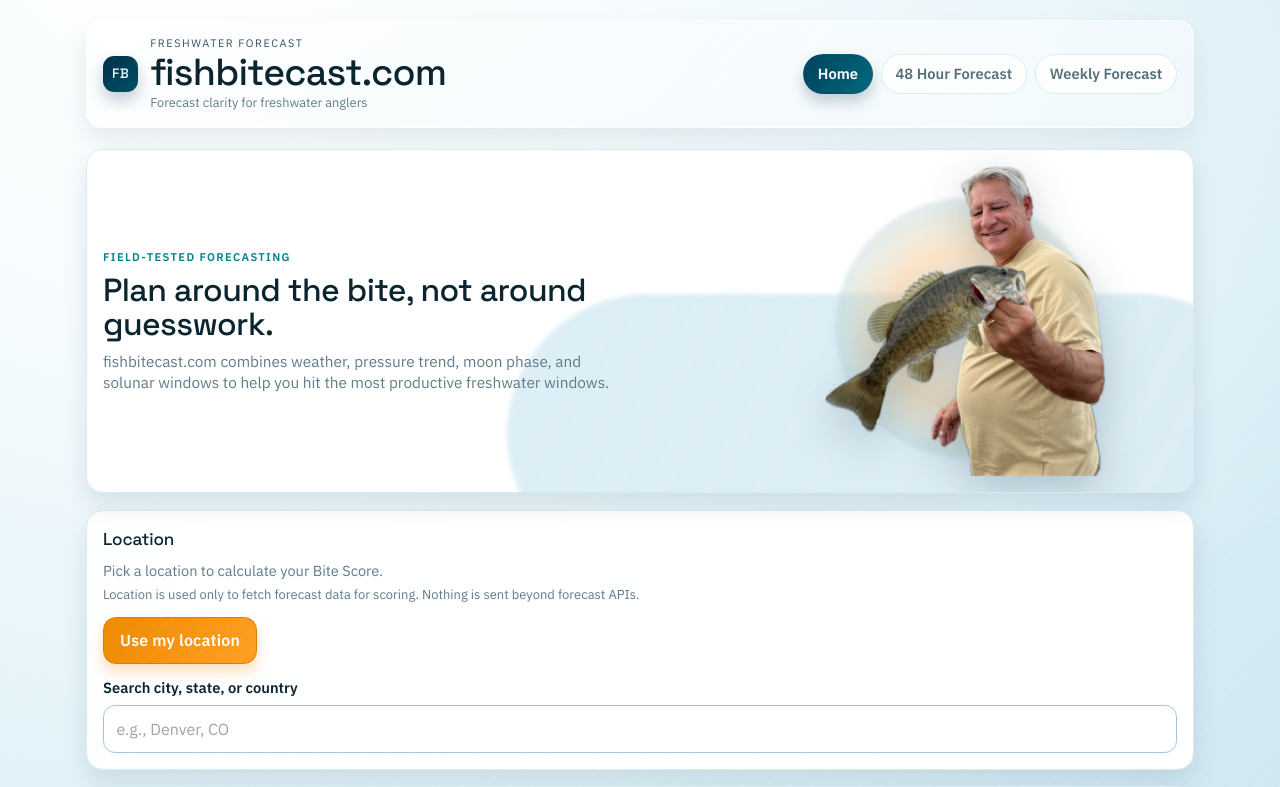
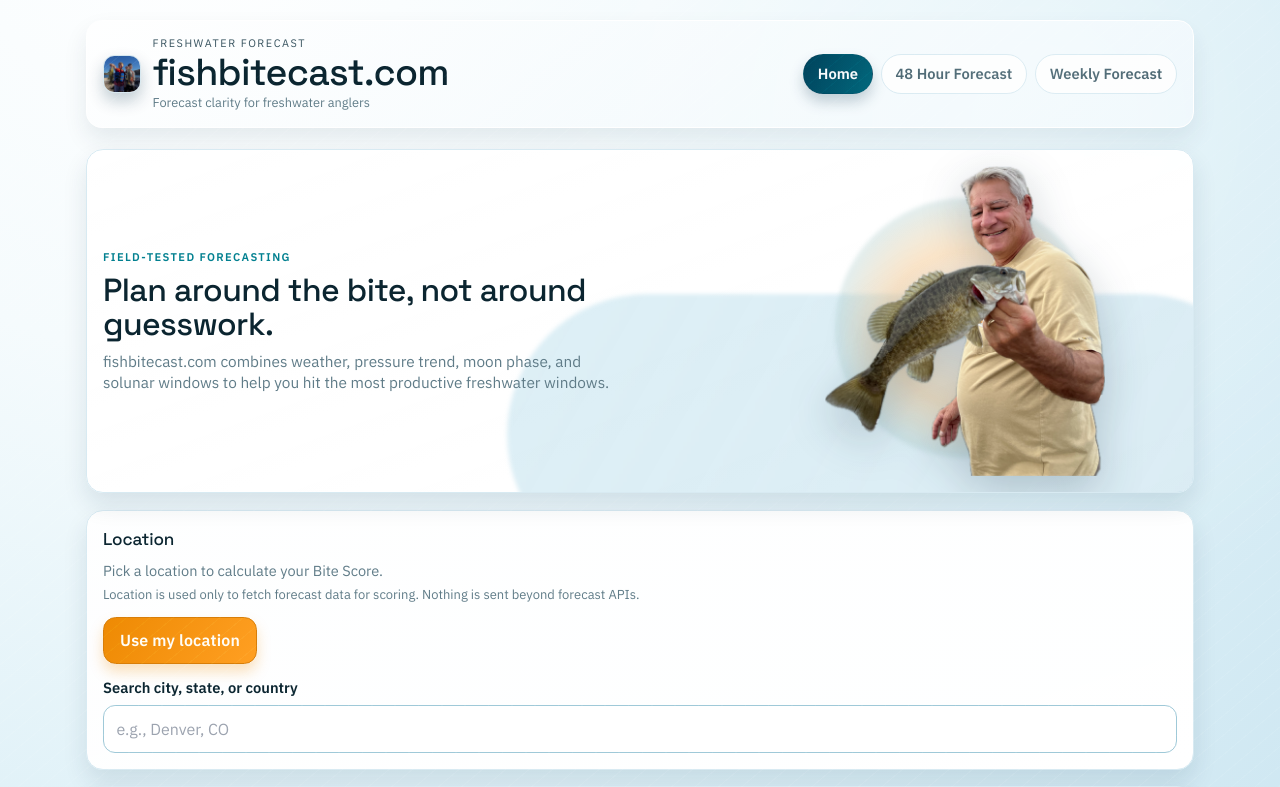
Before and after one commit to Rover25ai/FishBiteCast, a Next.js app: page / in a window 1280 px wide. Shown: the top 787 px of the page. Built offline with nearby package versions, Linux system fonts and the light colour scheme.

Commit message:
Replace FB badge with custom header logo image

```diff
--- a/app/globals.css
+++ b/app/globals.css
@@ -90,15 +90,21 @@
   display: inline-flex;
   align-items: center;
   justify-content: center;
-  min-width: 2.2rem;
-  min-height: 2.2rem;
+  width: 2.35rem;
+  height: 2.35rem;
+  overflow: hidden;
   border-radius: 0.7rem;
-  background: linear-gradient(135deg, var(--accent-3), #014f65);
-  color: #eef8fc;
-  font-family: var(--font-display), sans-serif;
-  font-size: 0.85rem;
-  letter-spacing: 0.04em;
+  background: #ffffff;
+  border: 1px solid #d6e7ef;
   box-shadow: 0 8px 16px rgba(0, 48, 73, 0.24);
+  flex-shrink: 0;
+}
+
+.brand-logo {
+  width: 100%;
+  height: 100%;
+  object-fit: cover;
+  display: block;
 }
 
 .brand-kicker {
--- a/app/layout.tsx
+++ b/app/layout.tsx
@@ -39,7 +39,7 @@
             <header className="site-header">
               <div className="brand-block">
                 <span className="brand-mark" aria-hidden>
-                  FB
+                  <img src="/images/image2.png" alt="" className="brand-logo" />
                 </span>
                 <div>
                   <p className="brand-kicker">Freshwater Forecast</p>
```
Also changed, not shown: public/images/image2.png (added).
